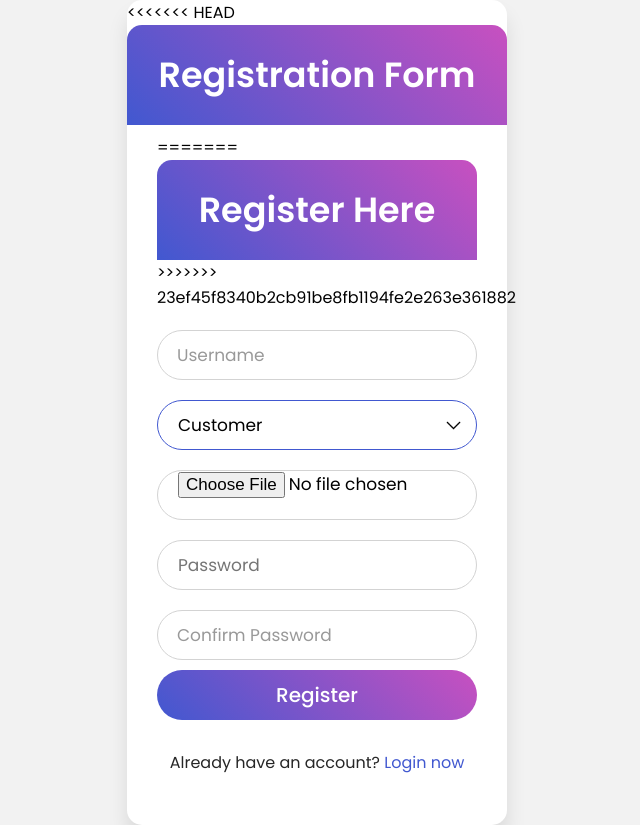
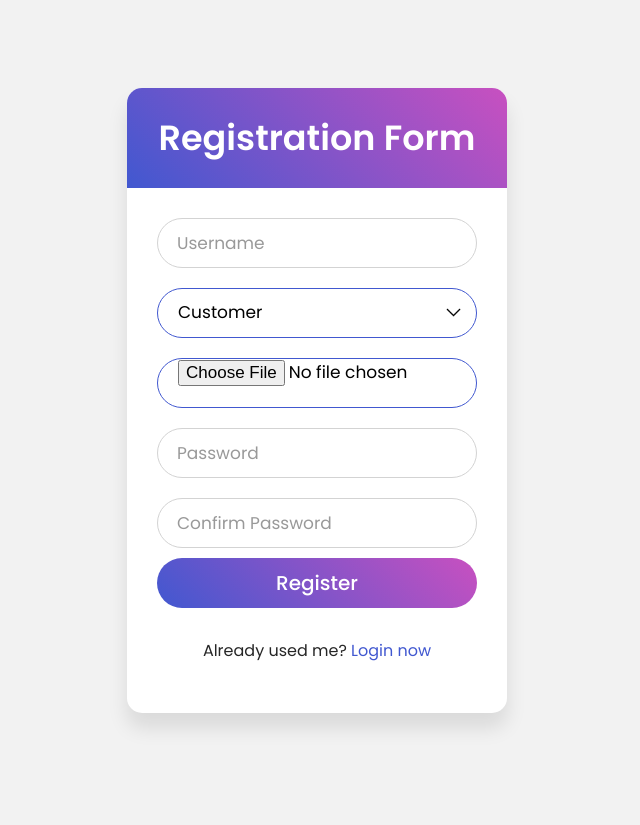
Before and after one commit to Amabellzq/SSD-Team-25, a Flask app: page /register in a window 1280 px wide. Shown: the whole page, without its empty margins (323-963 px from the left). After the commit the page ends 728 px from the top, so only its background shows below. Run offline with Flask 3, Linux system fonts and the light colour scheme; some libraries are stand-ins or nearby versions.

Commit message:
fixed register issue

```diff
--- a/webapp/routes.py
+++ b/webapp/routes.py
@@ -134,12 +134,6 @@ def login():
 
         finally:
             conn.close()
-        # user = User.get(form.username.data)
-        # if user and user.password == form.password.data:
-        #     login_user(user)
-        #     return redirect(url_for('main.home'))  # Redirect to the standard user page or index        else:
-        # else:
-        #     flash('Invalid username or password')
     return render_template('login.html', login_form=form)
 
 @main.route('/logout')
@@ -402,17 +396,104 @@ def edit_category(category_id):
 ################################                MERCHANT ROUTES                    #################################
 ####################################################################################################################
 
-@main.route('/sellerDashboard')
+@main.route('/sellerDashboard', methods=['GET', 'POST'])
 @login_required
 def sellerDashboard():
+    print("Request method:", request.method)
+    user_id = current_user.id  # Assuming you have `current_user` from Flask-Login
 
     account_details_form = AccountDetailsForm()
-    if account_details_form.validate_on_submit():
+    profile_pic_url = None
 
-        # Process form data here (e.g., update user details in the database)
-        flash('Account details updated successfully.', 'success')
-        return redirect(url_for('main.sellerDashboard'))
-    return render_template('sellerDashboard.html', accountDetails = account_details_form)
+    try:
+        conn = get_db_connection()
+        with conn.cursor() as cursor:
+            print("Fetching user from database...")
+            cursor.execute("SELECT * FROM User WHERE user_id = %s", (user_id,))
+            user = cursor.fetchone()
+            if not user:
+                flash('User not found', 'danger')
+                return redirect(url_for('main.adminDashboard'))
+
+            # Prepopulate the form with existing user data
+            account_details_form.username.data = user['username']
+            account_details_form.role.data = user['role']
+            account_details_form.account_status.data = user['account_status']
+
+            if user['profile_pic_url']:
+                profile_pic_url = base64.b64encode(user['profile_pic_url']).decode('utf-8')
+
+        if request.method == 'POST':
+            print("POST request received.")
+            try:
+                if account_details_form.validate_on_submit():
+                    print("Form validated successfully.")
+                    print("Form data:")
+                    print("Username:", account_details_form.username.data)
+                    print("Password:", account_details_form.password.data)
+                    print("Profile Picture:", account_details_form.profile_picture.data)
+
+                    username = account_details_form.username.data
+                    password = account_details_form.password.data
+                    profile_picture = account_details_form.profile_picture.data
+
+                    # Hash the password if it is provided
+                    hashed_password = generate_password_hash(password) if password else None
+
+                    # Prepare SQL update statement
+                    sql_update_fields = ["username = %s"]
+                    sql_update_values = [username]
+
+                    if hashed_password:
+                        sql_update_fields.append("password = %s")
+                        sql_update_values.append(hashed_password)
+
+                    if profile_picture:
+                        filename = secure_filename(profile_picture.filename)
+                        picture_data = profile_picture.read()
+                        sql_update_fields.append("profile_pic_url = %s")
+                        sql_update_values.append(picture_data)
+
+                    sql_update_values.append(user_id)
+
+                    print("SQL update fields:", sql_update_fields)
+                    print("SQL update values:", sql_update_values)
+
+                    try:
+                        with conn.cursor() as cursor:
+                            sql = f"""
+                            UPDATE User SET {", ".join(sql_update_fields)} WHERE user_id = %s
+                            """
+                            print("Executing SQL:", sql)
+                            cursor.execute(sql, tuple(sql_update_values))
+                            conn.commit()
+                            print("Database update successful.")
+                        flash('User updated successfully!', 'success')
+                        return redirect(url_for('main.sellerDashboard'))
+
+                    except Exception as e:
+                        print(f"Database error: {str(e)}")  # Debug
+                        flash(f'An error occurred: {str(e)}', 'danger')
+                else:
+                    print("Form validation failed")  # Debug
+                    for field, errors in account_details_form.errors.items():
+                        for error in errors:
+                            print(f"Error in {field}: {error}")
+                    flash('Form validation failed. Please check your input.', 'danger')
+
+            except Exception as e:
+                print(f"Error during form submission: {str(e)}")  # Debug
+                flash(f'An unexpected error occurred: {str(e)}', 'danger')
+
+    except Exception as e:
+        print(f"Error: {str(e)}")  # Debug
+
+    finally:
+        conn.close()
+
+    return render_template('sellerDashboard.html',  accountDetails=account_details_form, profile_pic_url=profile_pic_url, user=user)
+
+
 
 @main.route('/orderDetails')
 @login_required
--- a/webapp/templates/includes/forms.py
+++ b/webapp/templates/includes/forms.py
@@ -16,10 +16,9 @@ class LoginForm(FlaskForm):
 class RegistrationForm(FlaskForm):
     username = StringField('Username', validators=[DataRequired(), Length(min=4, max=25)])
     role = SelectField('I am a', choices=[ ('Customer', 'Customer'), ('Merchant', 'Merchant'), ('Admin', 'Admin')], validators=[DataRequired()])
-    profile_picture = FileField('Profile Picture', validators=[FileRequired(), FileAllowed(['jpg', 'png'], 'Images only!')])
+    profile_picture = FileField('Profile Picture', validators=[FileAllowed(['jpg', 'png'], 'Images only!')])
     password = PasswordField('Password', validators=[DataRequired(), Length(min=8, max=40)])
     confirm_password = PasswordField('Confirm Password', validators=[DataRequired(), EqualTo('password', message="Password must match")])
-    account_status = SelectField('account Status', choices=[ ('Active', 'Active'), ('InActive', 'InActive'), ('Suspended', 'Suspended')], validators=[DataRequired()])
     submit = SubmitField('Register')
 
 class ResetPasswordForm(FlaskForm):
@@ -46,9 +45,10 @@ class CheckoutForm(FlaskForm):
 
 class AccountDetailsForm(FlaskForm):
     username = StringField('Username', validators=[DataRequired(), Length(min=4, max=25)])
-    email = StringField('Email', validators=[DataRequired(), Email()])
-    password = PasswordField('Password', validators=[DataRequired(), Length(min=6, max=40)])
-    confirm_password = PasswordField('Confirm Password', validators=[DataRequired(), EqualTo('password', message="Password must match")])
+    profile_picture = FileField('Profile Picture', validators=[ FileAllowed(['jpg', 'png'], 'Images only!')])
+    role = SelectField('Role', choices=[ ('Customer', 'Customer'), ('Merchant', 'Merchant'), ('Admin', 'Admin')], validators=[DataRequired()])
+    account_status = SelectField('Account Status', choices=[('Active', 'Active'), ('Inactive', 'Inactive'), ('Suspended', 'Suspended')], validators=[DataRequired()])
+    password = PasswordField('New Password', validators=[Length(min=0, max=40)])
     submit = SubmitField('Update Details')
 
 class EditUserForm(FlaskForm):
--- a/webapp/templates/register.html
+++ b/webapp/templates/register.html
@@ -32,15 +32,8 @@
    </head>
    <body>
       <div class="wrapper">
-<<<<<<< HEAD
         <div class="title">Registration Form</div>
         <form method="POST" action="{{ url_for('main.register') }}" enctype="multipart/form-data">
-=======
-         <div class="title">
-           Register Here
-         </div>
-         <form method="POST" action="{{ url_for('main.register') }}">
->>>>>>> 23ef45f8340b2cb91be8fb1194fe2e263e361882
             {{ register_form.hidden_tag() }}
             <div class="field">
                 {{ register_form.username(class="form-control", required=True) }}
@@ -51,7 +44,7 @@
             </div>
             <div class="field file-input-wrapper">
                 <!-- {{ register_form.profile_picture.label(class="form-label") }} -->
-                {{ register_form.profile_picture(class="form-control", required=True) }}
+                {{ register_form.profile_picture(class="form-control") }}
                 {% if register_form.profile_picture.errors %}
                     {% for error in register_form.profile_picture.errors %}
                         <div class="error">{{ error }}</div>
@@ -59,12 +52,13 @@
                 {% endif %}
             </div>
             <div class="field">
-                {{ register_form.password(class="form-control", placeholder="Password", required=True) }}
+                {{ register_form.password(class="form-control", required=True) }}
                 {% if register_form.password.errors %}
                     {% for error in register_form.password.errors %}
                         <div class="error">{{ error }}</div>
                     {% endfor %}
                 {% endif %}
+                <label>{{ register_form.password.label.text }}</label>
                 <!-- {{ register_form.password.label(class="form-label") }} -->
             </div>
             <div class="field">
@@ -74,14 +68,15 @@
                         <div class="error">{{ error }}</div>
                     {% endfor %}
                 {% endif %}
-                {{ register_form.confirm_password.label(class="form-label") }}
+                <label>{{ register_form.confirm_password.label.text }}</label>
             </div>
             <div class="field">
                 {{ register_form.submit(class="btn btn-primary", style="background-color: #09054a; border-color: #09054a;") }}
             </div>
             <div class="signup-link">
-               Already have an account? <a href="/login">Login now</a>
+               Already used me? <a href="/login">Login now</a>
             </div>
+         </form>
         </form>
       </div>
    </body>
```
